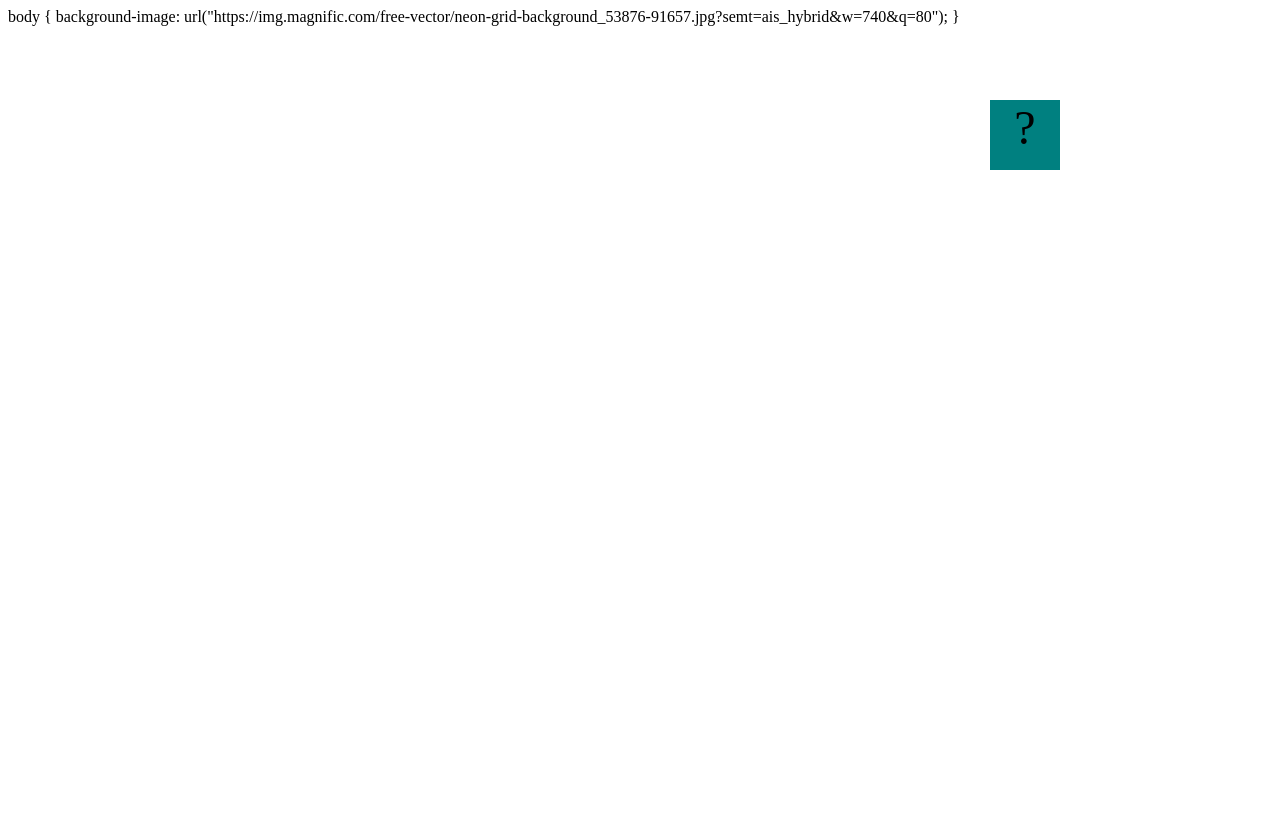
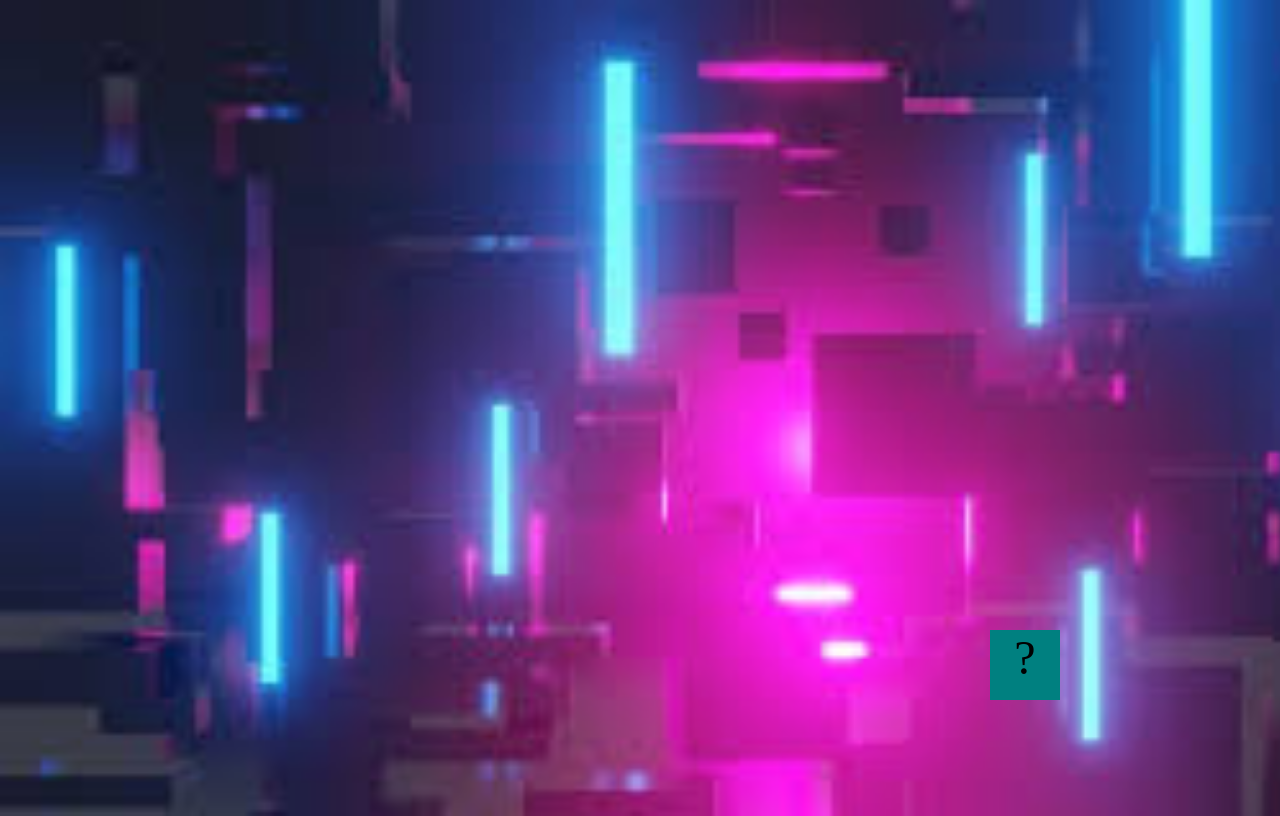
Before and after one commit to AmeerQ99/AmeerQ99.github.io, a plain HTML site: page fsd-projects/bouncing-box/index.html in a window 1280 px wide. Drawn offline with Linux system fonts and the light colour scheme.

Commit message:
finished bouncing box

```diff
--- a/fsd-projects/bouncing-box/index.html
+++ b/fsd-projects/bouncing-box/index.html
@@ -18,6 +18,12 @@
       top: 100px;
       /* Change me! */
       left: 0px;
+    }
+
+    body {
+      background-image: url("/fsd-projects/bouncing-box/New\ Ball\ Background.jpeg");
+      background-repeat: no-repeat;
+      background-size: cover;
     }
 
     .board {
@@ -51,12 +57,18 @@
       // Every 50 milliseconds, call the update Function (see below)
       setInterval(update, 50);
 
+      // Automatically triggers a brand-new calculation every 1000 milliseconds
+      setInterval(randNum, 100);
+      setInterval(randNumY, 100);
+
+
       // Every time the box is clicked, call the handleBoxClick Function (see below)
       box.on("click", handleBoxClick);
 
       // moves the Box to a new position on the screen along the X-Axis
-      function moveBoxTo(newPositionX) {
+      function moveBoxTo(newPositionX, newPositionY) {
         box.css("left", newPositionX);
+        box.css("top", newPositionY);
       }
 
       // changes the text displayed on the Box
@@ -73,6 +85,12 @@
       var positionX = 0;
       var points = 0;
       var speed = 10;
+      var positionY = 0
+      var speedY = 10
+      var boardHeight = jQuery(window).height();
+      var randNum
+      var randNumY
+
 
       /**
        * This Function will be called 20 times/second.
@@ -80,13 +98,20 @@
        * If the box drifts off the screen, turn it around!
        */
       function update() {
-        moveBoxTo(positionX);
+        moveBoxTo(positionX, positionY);
         positionX = positionX + speed;
         if (positionX > boardWidth) {
           speed *= -1;
         }
         if (positionX < 0) {
           speed *= -1;
+        }
+        positionY = positionY + speedY;
+        if (positionY > boardHeight) {
+          speedY *= -1;
+        }
+        if (positionY < 0) {
+          speedY *= -1;
         }
 
 
@@ -101,20 +126,21 @@
        */
       function handleBoxClick() {
 
-        positionX = 0;
+        positionX = randNum = Math.random() * boardWidth;
         changeBoxText(0);
         points++;
         speed = 3 * points + 10;
+
+        positionY = randNumY = Math.random() * boardHeight;
+        changeBoxText(0);
+        points++;
+        speedY = 3 * points + 10;
+        var colorStr = `rgb(${Math.random() * 255},${Math.random() * 255},${Math.random() * 255})`;
+        box.css("background-color", colorStr);
+
       }
-
 
 
     })();
   </script>
 </body>
-
-</html>
-
-body {
- background-image: url("https://img.magnific.com/free-vector/neon-grid-background_53876-91657.jpg?semt=ais_hybrid&w=740&q=80");
-}
```
Also changed, not shown: fsd-projects/bouncing-box/New Ball Background.jpeg (added).
